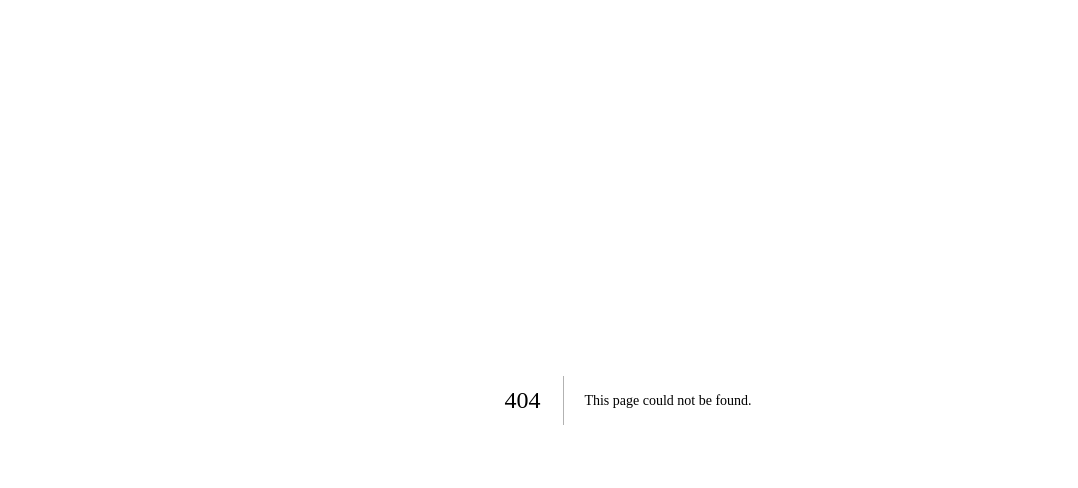
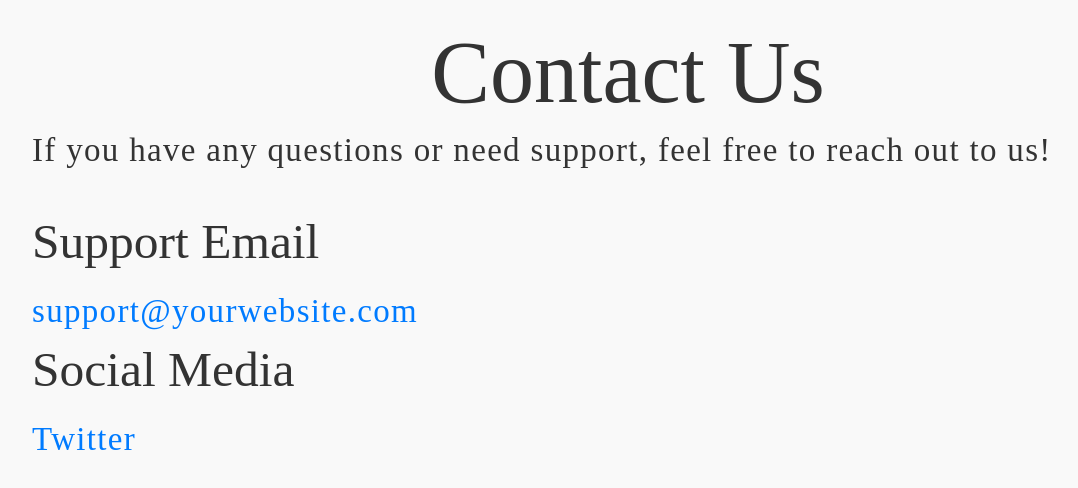
Before and after one commit to derekdip/Portfolio, a Next.js app: page /Contact in a window 1280 px wide. Before the commit this address had no page. Shown: the top 488 px of the page, without its empty margins (12-1090 px from the left). Built offline with nearby package versions, Linux system fonts and the light colour scheme.

Commit message:
contact page

```diff
--- /dev/null
+++ b/src/pages/Contact.tsx
@@ -0,0 +1,26 @@
+import React from "react";
+
+const ContactPage = () => {
+  return (
+    <div className="contact-container">
+      <h1>Contact Us</h1>
+      <p>If you have any questions or need support, feel free to reach out to us!</p>
+
+      <div className="contact-info">
+        <h2>Support Email</h2>
+        <p>
+          <a href="mailto:support@yourwebsite.com">support@yourwebsite.com</a>
+        </p>
+
+        <h2>Social Media</h2>
+        <p>
+          <a href="https://twitter.com/yourhandle" target="_blank" rel="noopener noreferrer">
+            Twitter
+          </a>
+        </p>
+      </div>
+    </div>
+  );
+};
+
+export default ContactPage;
--- a/src/styles/global.css
+++ b/src/styles/global.css
@@ -1,3 +1,4 @@
+/* Global Reset */
 * {
   box-sizing: border-box;
   padding: 0;
@@ -8,67 +9,149 @@ html,
 body {
   max-width: 100vw;
   overflow-x: hidden;
+  font-family: 'Abhaya Libre', serif; /* Set a default font for the body */
+  color: #333;
 }
-
 
 a {
   color: inherit;
   text-decoration: none;
 }
-.nav-item:hover{
-  background-color: var(--background);
+
+.nav-item:hover {
+  background-color: var(--background); /* Replace with your variable or a color */
   cursor: pointer;
 }
 
-h1 {
-  font-family: 'Abhaya Libre' ;
+/* Typography */
+h1, h2, p {
+  font-family: 'Abhaya Libre', serif;
   font-style: normal;
   font-weight: 400;
 }
+
+h1 {
+  font-size: 32px;
+  line-height: 38px;
+}
+
 h2 {
-  font-family: 'Abhaya Libre' ;
-  font-style: normal;
-  font-weight: 400;
+  font-size: 24px;
+  line-height: 32px;
 }
-p{
-  font-family: 'Abhaya Libre';
-  font-style: normal;
-  font-weight: 400;
+
+p {
+  font-size: 14px; /* Make default paragraph font size readable */
+  line-height: 1.5;
   letter-spacing: 0.04em;
 }
-@media screen and (min-width:300px) {
+
+/* Responsive Design */
+@media screen and (min-width: 300px) {
   h1 {
     font-size: 32px;
     line-height: 38px;
   }
-  h2{
+  h2 {
     font-size: 24px;
     line-height: 32px;
   }
-  h3{
+  h3 {
     font-size: 18px;
     line-height: 24px;
   }
-  p{
+  p {
     font-size: 12px;
     line-height: 16px;
   }
 }
-@media screen and (min-width:800px) {
+
+@media screen and (min-width: 800px) {
   h1 {
     font-size: 48px;
     line-height: 58px;
   }
-  h2{
+  h2 {
     font-size: 36px;
     line-height: 42px;
   }
-  h3{
+  h3 {
     font-size: 24px;
     line-height: 30px;
   }
-  p{
+  p {
     font-size: 20px;
-    line-height: 140%;
+    line-height: 1.4;
   }
 }
+
+/* Contact Page Styles */
+.contact-container {
+  width: 100%;
+  height: 100%;
+  margin: 0 auto;
+  padding: 2rem;
+  background-color: #f9f9f9;
+  border-radius: 8px;
+  box-shadow: 0 2px 8px rgba(0, 0, 0, 0.1);
+}
+
+h1 {
+  text-align: center;
+  font-size: 4rem;
+  margin-bottom: 1rem;
+}
+
+.contact-info {
+  margin-top: 2rem;
+}
+
+h2 {
+  font-size: 2.25rem;
+  margin-bottom: 1rem;
+}
+
+p {
+  font-size: 1rem;
+  margin-bottom: 1rem;
+}
+
+a {
+  color: #007bff;
+  text-decoration: none;
+}
+
+a:hover {
+  text-decoration: underline;
+}
+
+/* Additional Styling Tweaks */
+.contact-container p {
+  font-size: 1.5rem;
+  line-height: 1.6;
+}
+
+.contact-info p {
+  margin-bottom: 0.5rem;
+}
+
+.contact-info a {
+  color: #007bff;
+}
+
+.contact-info a:hover {
+  color: #0056b3; /* Darker shade on hover */
+  text-decoration: underline;
+}
+
+/* Ensure contact page text scales well on mobile */
+@media (max-width: 768px) {
+  .contact-container {
+    padding: 1.5rem; /* Reduced padding on mobile */
+  }
+
+  h1 {
+    font-size: 1.5rem; /* Smaller h1 on mobile */
+    margin-bottom: 0.5rem;
+  }
+}
```
